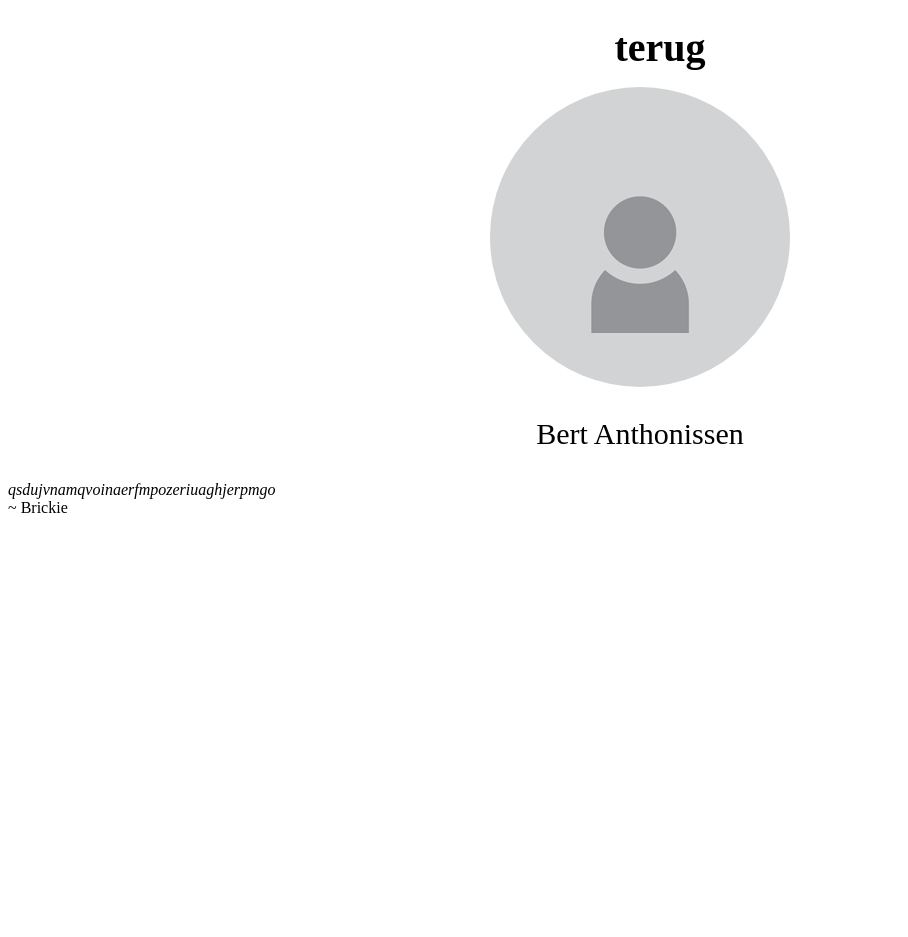
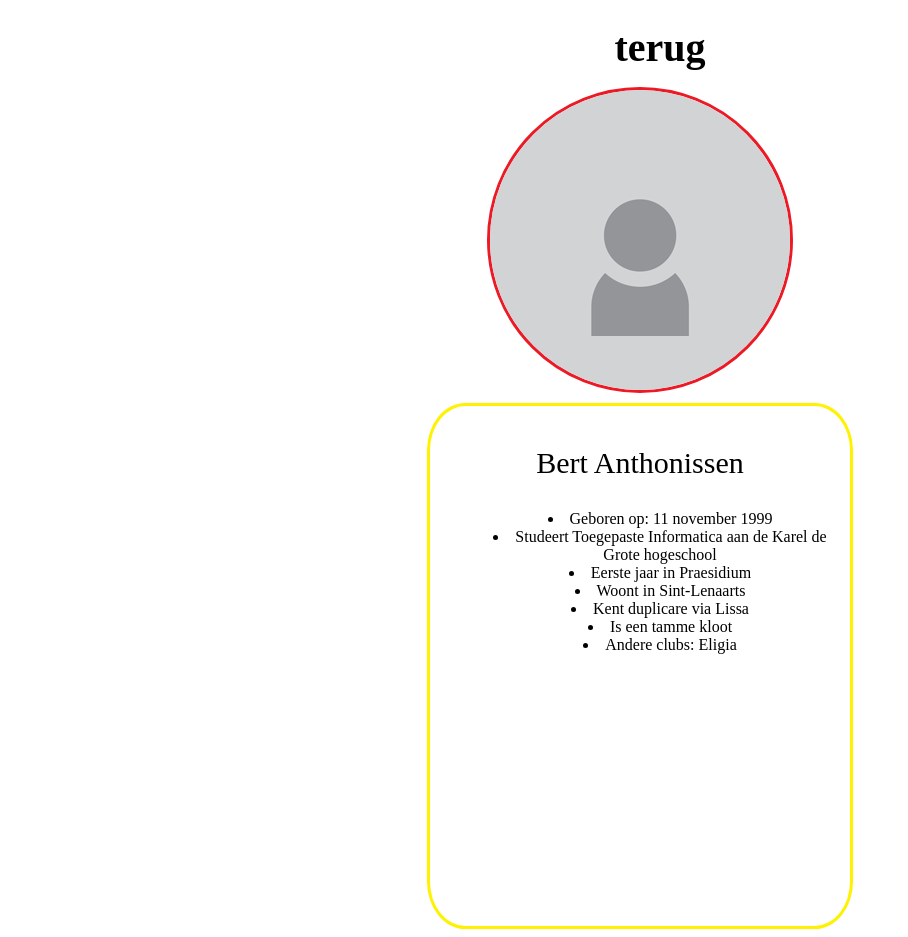
Before and after one commit to BertAnthonissen/BertAnthonissen.github.io, a plain HTML site: page Pages/Praesidium/Bert.html in a window 1280 px wide. Shown: the whole page, without its empty margins (0-908 px from the left). Before the commit the page ends 800 px from the top, so only its background shows below. Drawn offline with Linux system fonts and the light colour scheme.

Commit message:
update 2 09-09-2018

```diff
--- a/CSS/Persoon.css
+++ b/CSS/Persoon.css
@@ -34,7 +34,9 @@ img {
     margin-left: auto;
     margin-right: auto;
     width: auto;
-    border-radius: 50%
+    border-radius: 50%;
+    border: solid 3px #ec1a25
+
 }
 
 #naam{
@@ -43,3 +45,19 @@ img {
     font-family: "Haettenschweiler";
     font-size: 30px;
 }
+
+.info{
+    margin: auto;
+    width: 60%;
+    border: 3px solid #fef200;
+    margin-top: 10px;
+    padding: 10px;
+    width: 400px;
+    height: 500px;
+    border-radius: 9%;
+}
+
+ul{
+    text-align: center;
+  list-style: inside;
+}
--- a/JS/RandomPostitionOfElement.js
+++ /dev/null
@@ -1,18 +0,0 @@
-function getRandomPosition(element) {
-	var x = document.body.offsetHeight-element.clientHeight;
-	var y = document.body.offsetWidth-element.clientWidth;
-	var randomX = Math.floor(Math.random()*x);
-	var randomY = Math.floor(Math.random()*y);
-	return [randomX,randomY];
-}
-
-window.onload = function() {
-	var quote = document.getElementById("quote");
-	//img.setAttribute("style", "position:absolute;");
-	//img.setAttribute("src", "/Media/Pictures/placeholder.png");
-    //img.setAttribute("alt", "picture");
-	//document.body.appendChild(quote);
-	var xy = getRandomPosition(quote);
-	quote.style.top = xy[0] + 'px';
-	quote.style.left = xy[1] + 'px';
-}
--- a/Pages/Praesidium/Bert.html
+++ b/Pages/Praesidium/Bert.html
@@ -13,15 +13,19 @@
         </nav>
     </header>
 
-    <div>
-
         <img src="../../Media/Pictures/placeholder.png" alt="persoon">
 
-        <p id="naam">Bert Anthonissen</p>
-
-        <p id="quote"><i>qsdujvnamqvoinaerfmpozeriuaghjerpmgo</i><br>~ Brickie</p>
-
-    </div>
+        <div class="info">
+            <p id="naam">Bert Anthonissen</p>
+            <ul>
+                <li>Geboren op: 11 november 1999</li>
+                <li>Studeert Toegepaste Informatica aan de Karel de Grote hogeschool</li>
+                <li>Eerste jaar in Praesidium</li>
+                <li>Woont in Sint-Lenaarts</li>
+                <li>Kent duplicare via Lissa</li>
+                <li>Is een tamme kloot</li>
+                <li>Andere clubs: Eligia</li>
+            </ul>
+        </div>
 </body>
 </html>
-<script src="../../JS/RandomPostitionOfElement.js"></script>
```
Also changed, not shown: Pages/Praesidium.html (+3 -3 lines), Pages/Praesidium/Jonas.html (+6 -7 lines), Pages/Praesidium/Kenny.html (+6 -7 lines), Pages/Praesidium/Lauranne.html (+6 -7 lines), Pages/Praesidium/Lissa.html (+6 -7 lines), Pages/Praesidium/Lukas.html (+6 -7 lines), Pages/Praesidium/Yelle.html (+6 -7 lines).
